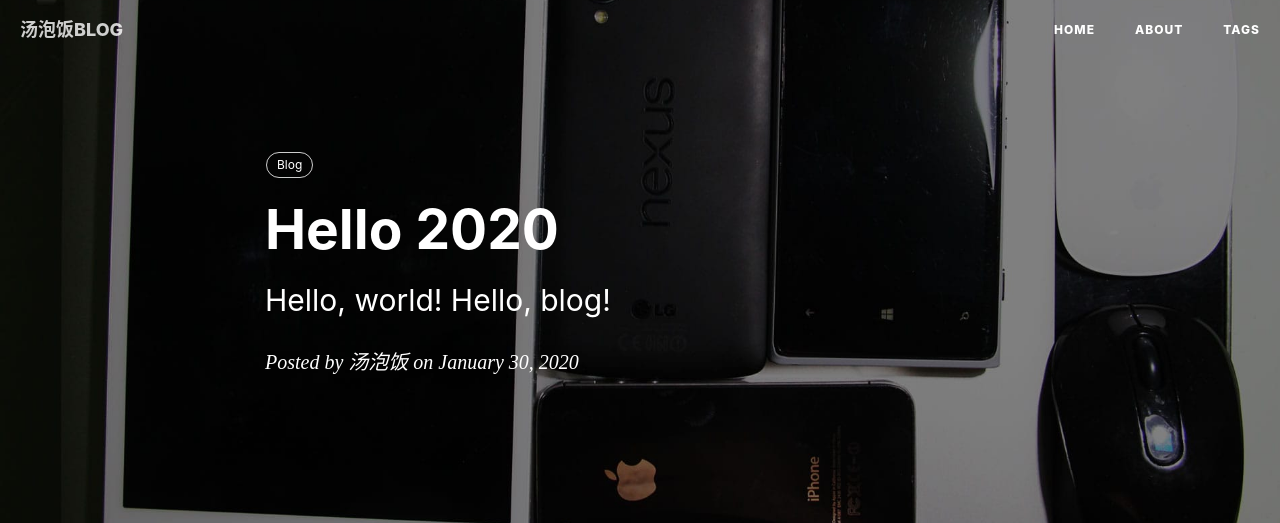
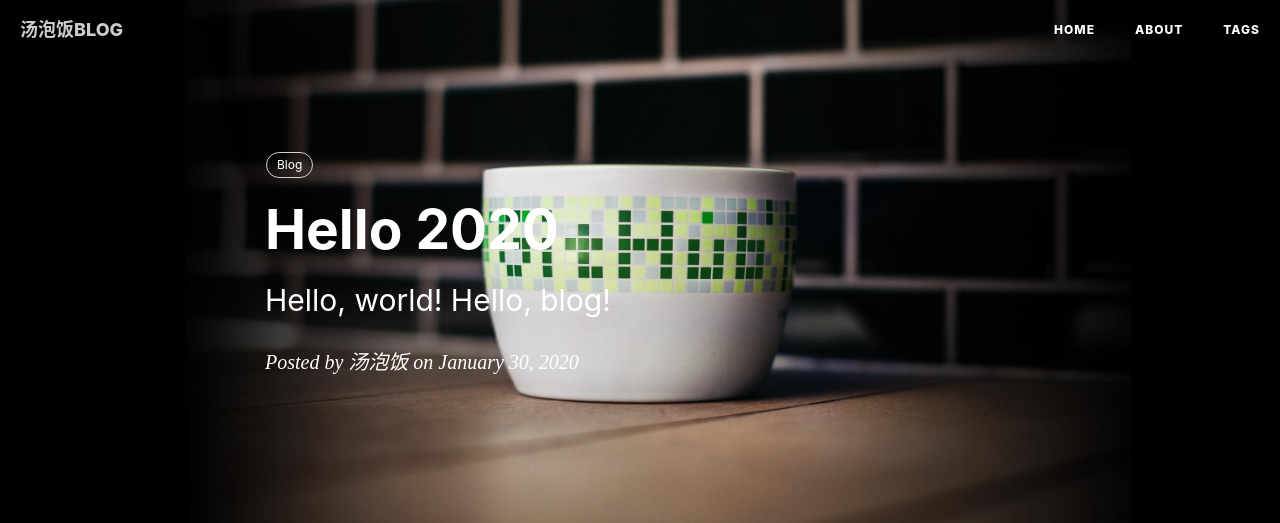
Before and after one commit to TMYuan627/TMYuan627.github.io, a Jekyll site: the page built from _posts/2020-01-20-Hello-2020.md, in a window 1280 px wide. Shown: the top 523 px of the page. Built offline with Jekyll 4.4.1, drawn with Linux system fonts in a browser that asks for light colours; nearby versions of some CDN libraries; comment, search, counter and statistics services are not loaded; grey boxes are pictures that could not be loaded.

Commit message:
Update 2020-01-20-Hello-2020.md

```diff
--- a/_posts/2020-01-20-Hello-2020.md
+++ b/_posts/2020-01-20-Hello-2020.md
@@ -4,7 +4,7 @@
 subtitle:   "Hello, world! Hello, blog!"
 date:       2020-01-30
 author:     汤泡饭
-header-img: img/home-bg-geek.jpg
+header-img: img/post-bg-github-cup.jpg
 catalog: true
 tags:
     - Blog
```
